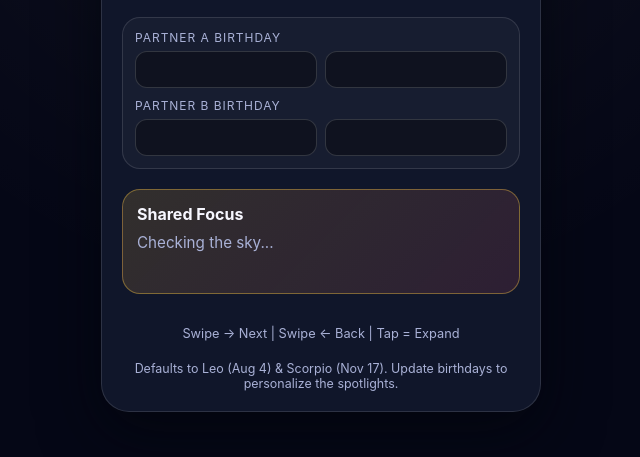
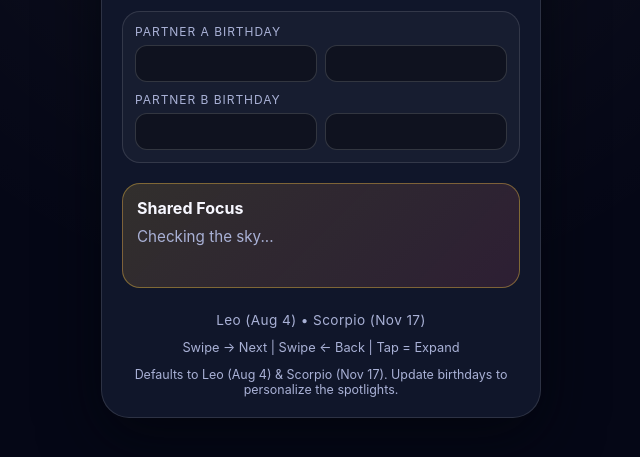
Before and after one commit to mrtsm/leo-scorpio-advice, a website: page horoscope-advice/index.html in a window 1280 px wide. Shown: the part 249-706 px from the top of the page, without its empty margins (319-959 px from the left). Drawn offline with Linux system fonts and the light colour scheme.

Commit message:
Add birthday summary and hidden meditation audio

```diff
--- a/horoscope-advice/index.html
+++ b/horoscope-advice/index.html
@@ -191,6 +191,12 @@
     .card[data-card].is-active {
       display: flex;
     }
+    .birth-summary {
+      text-align: center;
+      font-size: 0.85rem;
+      letter-spacing: 0.03em;
+      color: var(--muted);
+    }
     .card-hint {
       display: block;
       text-align: center;
@@ -251,7 +257,7 @@
           <p id="debrief">Plotting evening stars...</p>
         </article>
       </div>
-    </section>
+    <div class="birth-summary" id="birth-summary">Leo (Aug 4) • Scorpio (Nov 17)</div>
 
     <div class="card-hint" id="card-hint">Swipe → Next | Swipe ← Back | Tap = Expand</div>
 
@@ -342,6 +348,7 @@
       return map;
     }, {});
     const hintEl = document.getElementById("card-hint");
+    const birthSummaryEl = document.getElementById("birth-summary");
     const bedAudio = document.getElementById("meditation-bed");
 
 
@@ -411,6 +418,11 @@
       return `<strong>${partnerA.sign} + ${partnerB.sign}</strong> — ${base}`;
     }
 
+    function updateBirthSummary(partnerA, partnerB) {
+      if (!birthSummaryEl) return;
+      birthSummaryEl.innerHTML = `${partnerA.sign} (${partnerA.label}) • ${partnerB.sign} (${partnerB.label})`;
+    }
+
     function animateSwap(node, newHTML) {
       node.classList.add("card-enter");
       node.setAttribute("data-pending", newHTML);
@@ -464,6 +476,7 @@
       const partnerB = getPartnerDate("partnerB");
       const partnerAMeta = updatePartnerCard(partnerA, "partner-a-heading", "partner-a-message", "Bring your steady light today.");
       const partnerBMeta = updatePartnerCard(partnerB, "partner-b-heading", "partner-b-message", "Stay present and responsive.");
+      updateBirthSummary(partnerAMeta, partnerBMeta);
 
       animateSwap(document.getElementById("shared-message"), decorateMessage(info.shared, partnerAMeta, partnerBMeta));
       animateSwap(document.getElementById("micro-challenge"), decorateMessage(info.challenge, partnerAMeta, partnerBMeta));
```
